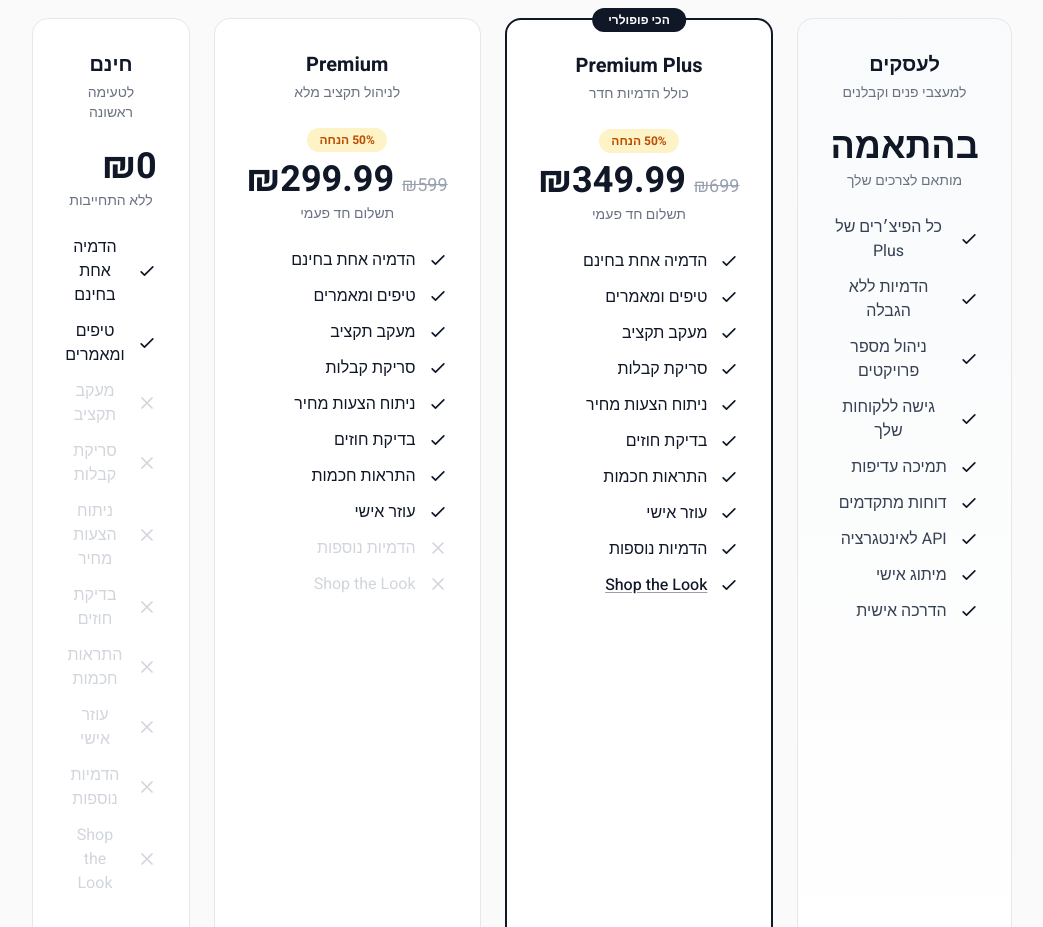
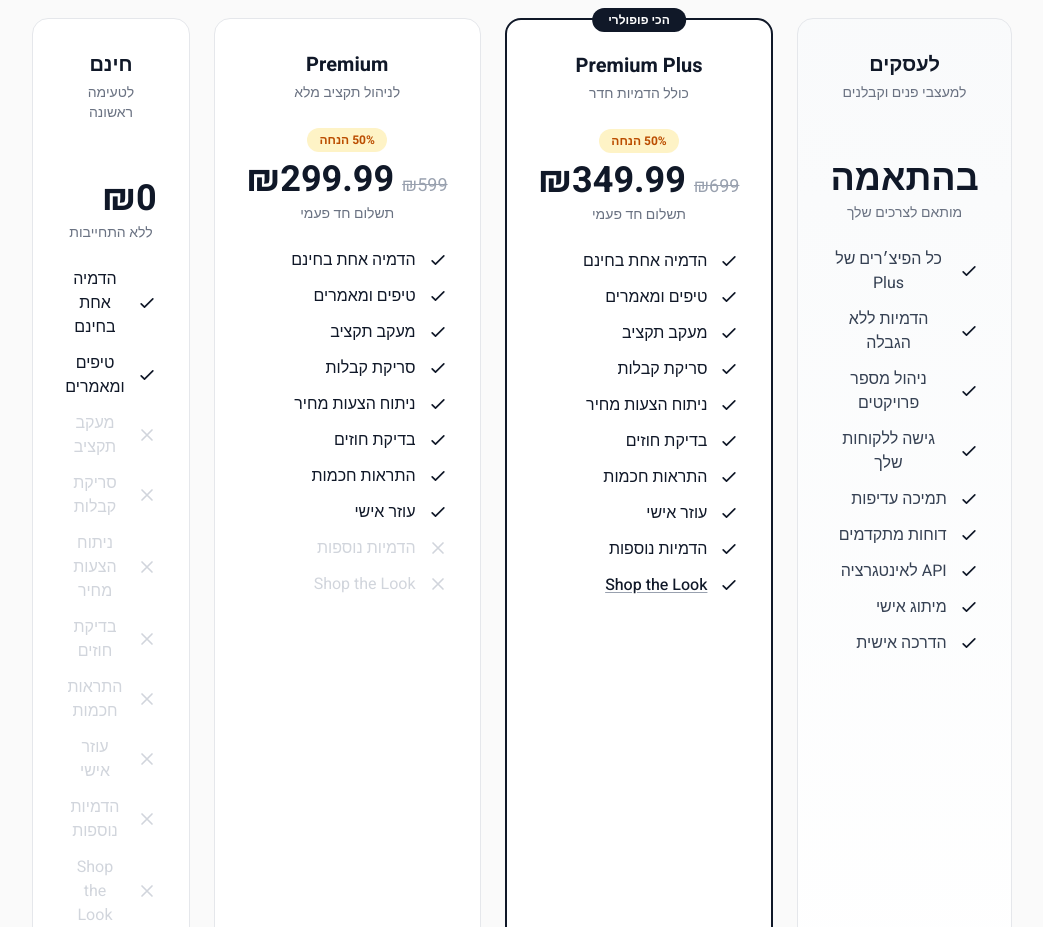
Before and after one commit to guyceza/shiputz-ai, a Next.js app: page / in a window 1280 px wide. Shown: the part 6880-7807 px from the top of the page, without its empty margins (118-1161 px from the left). Built offline with nearby package versions, Linux system fonts and the light colour scheme; no server answers.

Commit message:
Add spacer to Free and Business cards to match height with discount badge

```diff
--- a/src/components/PricingComparison.tsx
+++ b/src/components/PricingComparison.tsx
@@ -27,6 +27,7 @@ export default function PricingComparison() {
         </div>
 
         <div className="mb-6">
+          <div className="h-6 mb-2"></div>
           <div className="flex items-baseline gap-2">
             <span className="text-4xl font-bold text-gray-900">₪0</span>
           </div>
@@ -157,6 +158,7 @@ export default function PricingComparison() {
         </div>
 
         <div className="mb-6">
+          <div className="h-6 mb-2"></div>
           <div className="flex items-baseline gap-2">
             <span className="text-4xl font-bold text-gray-900">בהתאמה</span>
           </div>
```
